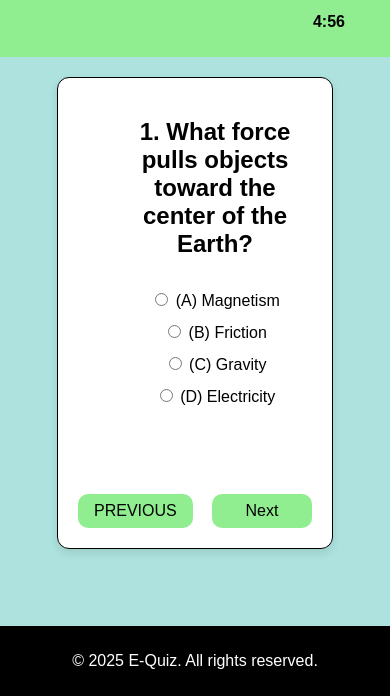
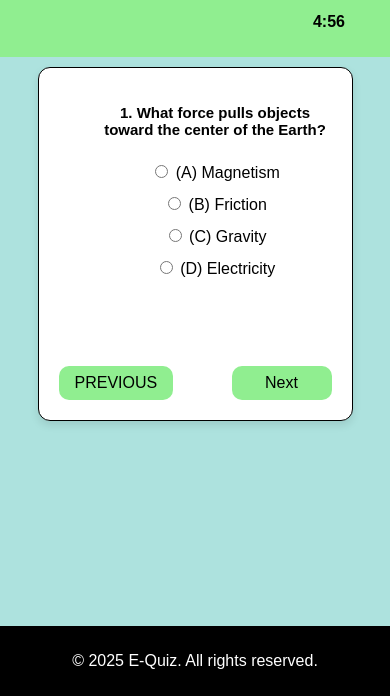
Before and after one commit to HPTech4/E-learning-quiz, a plain HTML site: page question.html in a window 390 px wide. Shown: the part 148-844 px from the top of the page. Drawn offline with Linux system fonts and the light colour scheme.

Commit message:
latest style

```diff
--- a/style.css
+++ b/style.css
@@ -150,7 +150,11 @@ footer {
     }
 
     .quiz-container {
-        max-width: 60%;
+        max-width: 70%;
+        margin: 10px auto;
+    }
+    .quiz-container h1{
+        font-size: 15px;
     }
 }
 
```
